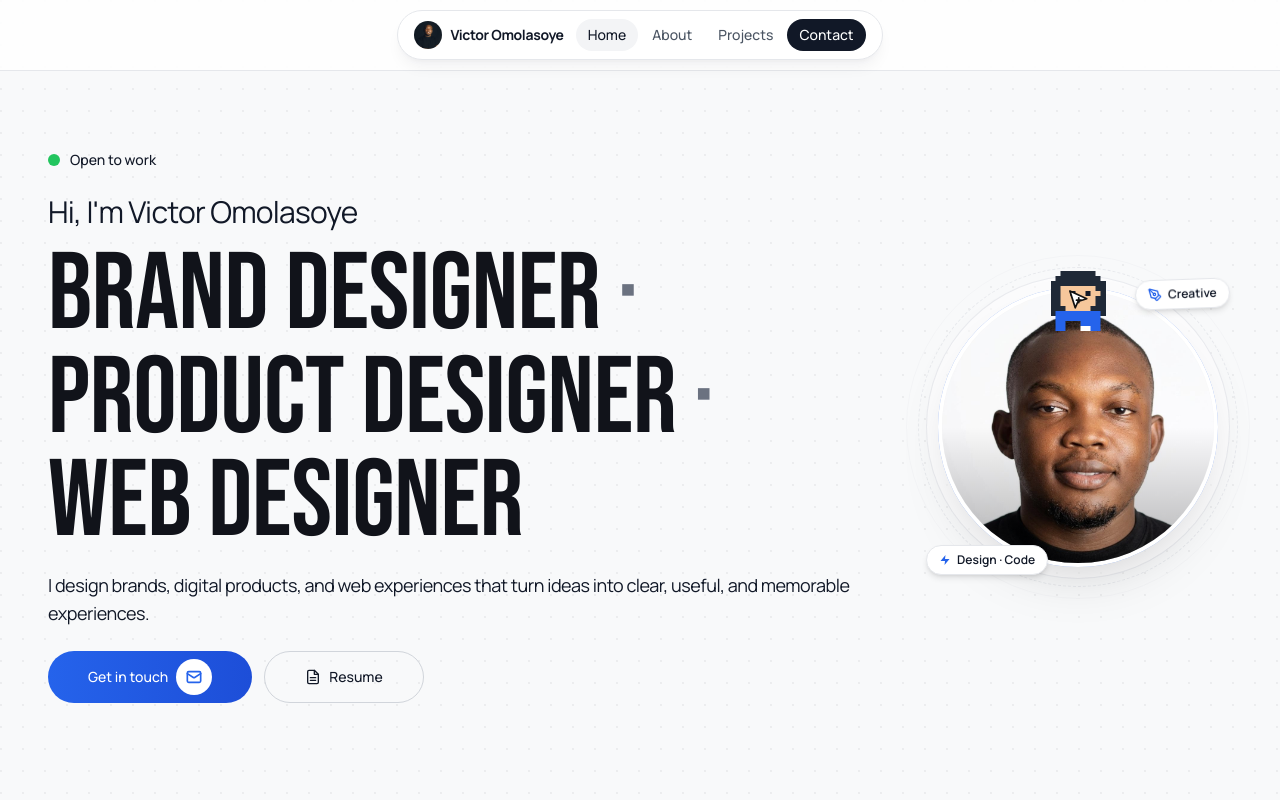
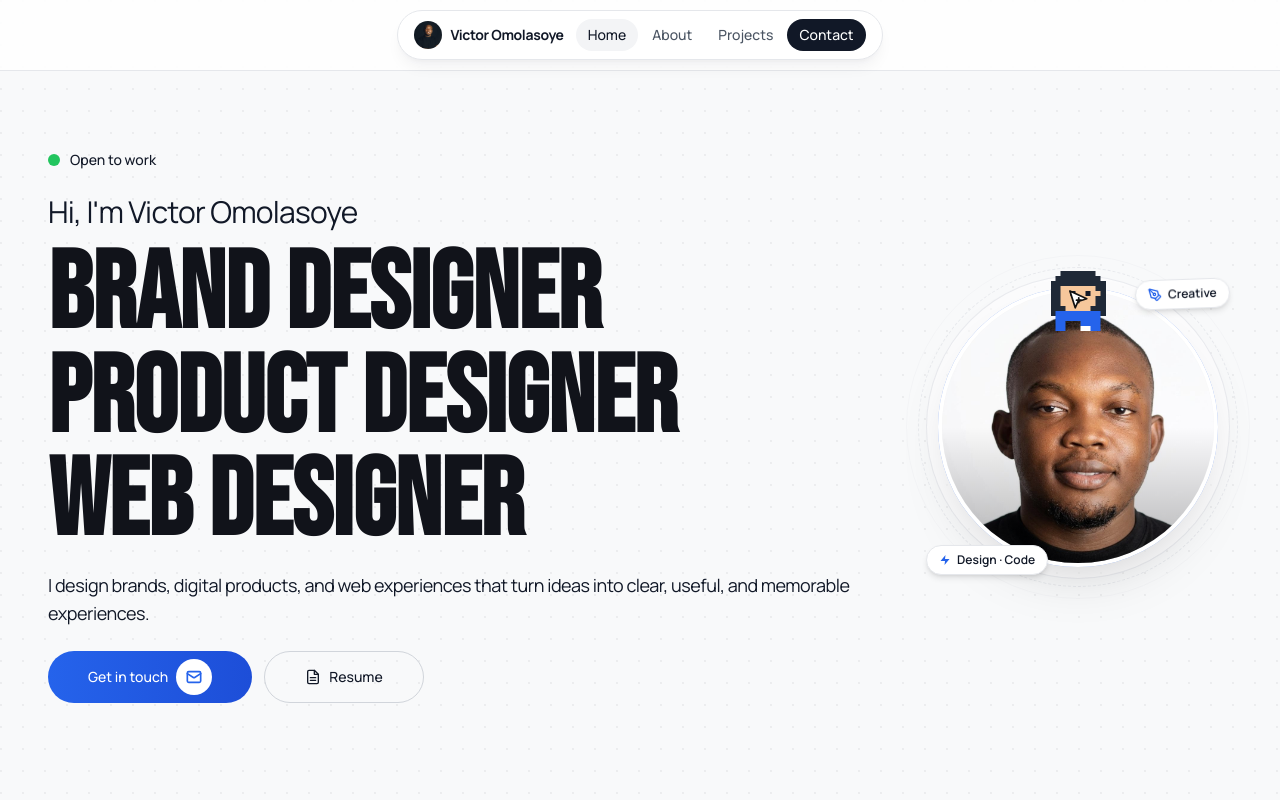
Before and after one commit to Levictor-ai/victor-omolasoye-portfolio, a Next.js app: page / in a window 1280 px wide. Shown: the top 800 px of the page. Built offline with nearby package versions, Linux system fonts and the light colour scheme.

Commit message:
bolder hero headline, remove role separators

```diff
--- a/src/components/HomeContent.tsx
+++ b/src/components/HomeContent.tsx
@@ -263,10 +263,13 @@ function HeroSection({ profile }: { profile: ProfileData }) {
               style={{
                 fontFamily: 'var(--font-bebas-neue), sans-serif',
                 color: '#11131A',
+                fontWeight: 700,
               }}
             >
               <span className="block w-full text-[clamp(2.5rem,13vw,4.5rem)] sm:text-[clamp(4rem,10vw,7.5rem)] lg:text-[clamp(4.25rem,8.5vw,7.5rem)]">
-                Brand Designer <span className="text-gray-500">·</span> Product Designer <span className="text-gray-500">·</span> Web Designer
+                Brand Designer<br />
+                Product Designer<br />
+                Web Designer
               </span>
             </span>
           </motion.div>
```
